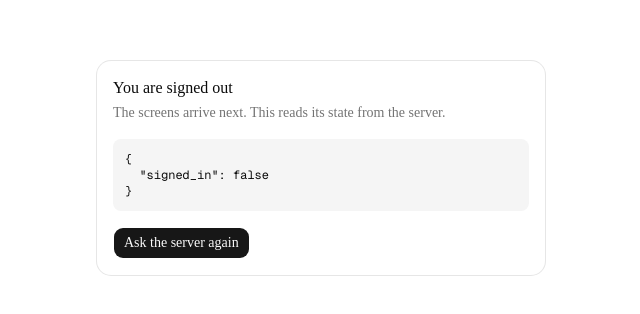
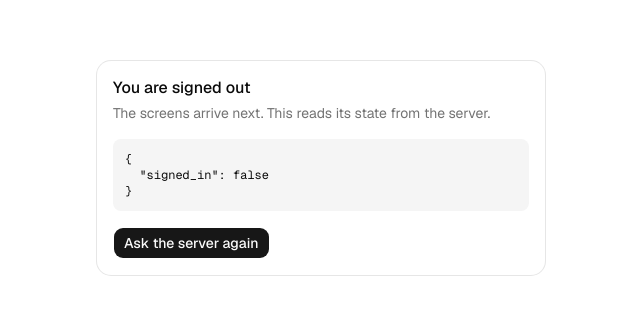
Before and after one commit to akshat-315/SuperProfile-Intercom, a Next.js app in the folder client/: page / in a window 1280 px wide. Shown: the part 232-546 px from the top of the page, without its empty margins (319-959 px from the left). Built offline with nearby package versions, Linux system fonts and the light colour scheme; no server answers.

Commit message:
bug: font style bug fix

```diff
--- a/client/app/globals.css
+++ b/client/app/globals.css
@@ -7,9 +7,9 @@
 @theme inline {
   --color-background: var(--background);
   --color-foreground: var(--foreground);
-  --font-sans: var(--font-sans);
+  --font-sans: var(--font-geist-sans);
   --font-mono: var(--font-geist-mono);
-  --font-heading: var(--font-sans);
+  --font-heading: var(--font-geist-sans);
   --color-sidebar-ring: var(--sidebar-ring);
   --color-sidebar-border: var(--sidebar-border);
   --color-sidebar-accent-foreground: var(--sidebar-accent-foreground);
--- a/client/app/layout.tsx
+++ b/client/app/layout.tsx
@@ -13,8 +13,8 @@ const geistMono = Geist_Mono({
 });
 
 export const metadata: Metadata = {
-  title: "Create Next App",
-  description: "Generated by create next app",
+  title: "Intercom",
+  description: "One inbox for live chat and email.",
 };
 
 export default function RootLayout({
```
